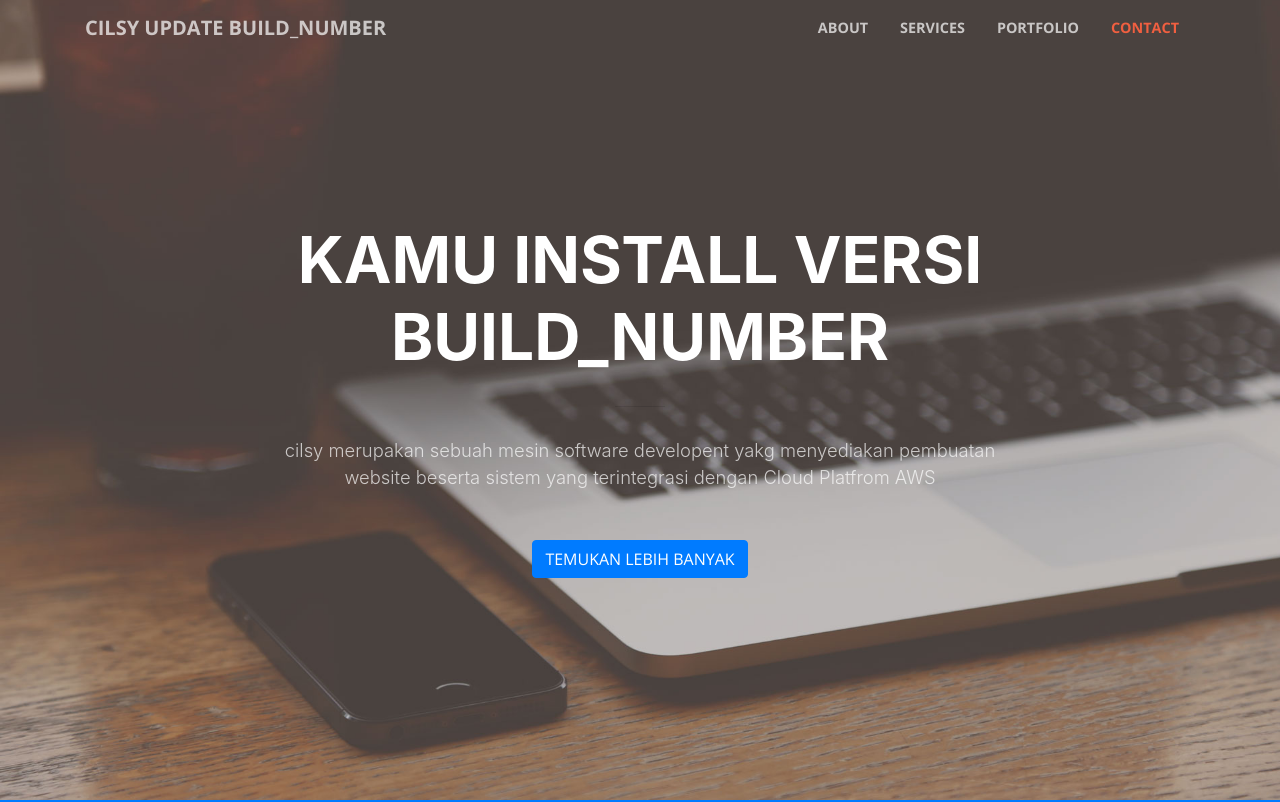
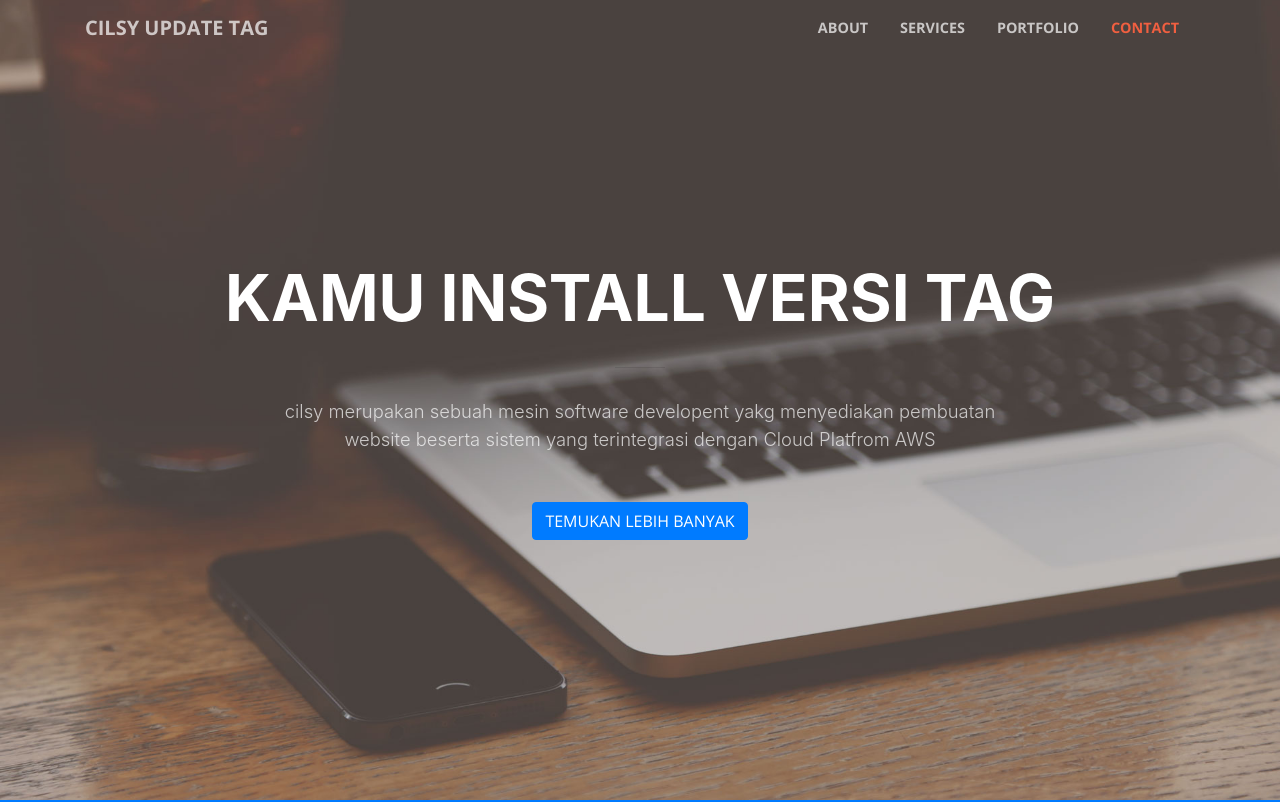
Before and after one commit to Rizal-I/LandingPage, a website with bundled scripts: page index.html in a window 1280 px wide. Shown: the top 802 px of the page. Built offline with nearby package versions, Linux system fonts and the light colour scheme.

Commit message:
Update index.html

```diff
--- a/index.html
+++ b/index.html
@@ -31,7 +31,7 @@
   <!-- Navigation -->
   <nav class="navbar navbar-expand-lg navbar-light fixed-top" id="mainNav">
     <div class="container">
-      <a class="navbar-brand js-scroll-trigger" href="#page-top">Cilsy update BUILD_NUMBER</a>
+      <a class="navbar-brand js-scroll-trigger" href="#page-top">Cilsy update tag</a>
       <button class="navbar-toggler navbar-toggler-right" type="button" data-toggle="collapse" data-target="#navbarResponsive" aria-controls="navbarResponsive" aria-expanded="false" aria-label="Toggle navigation">
         <span class="navbar-toggler-icon"></span>
       </button>
@@ -59,7 +59,7 @@
       <div class="row">
         <div class="col-lg-10 mx-auto">
           <h1 class="text-uppercase">
-            <strong>Kamu install versi BUILD_NUMBER</strong>
+            <strong>Kamu install versi tag</strong>
           </h1>
           <hr>
         </div>
```
